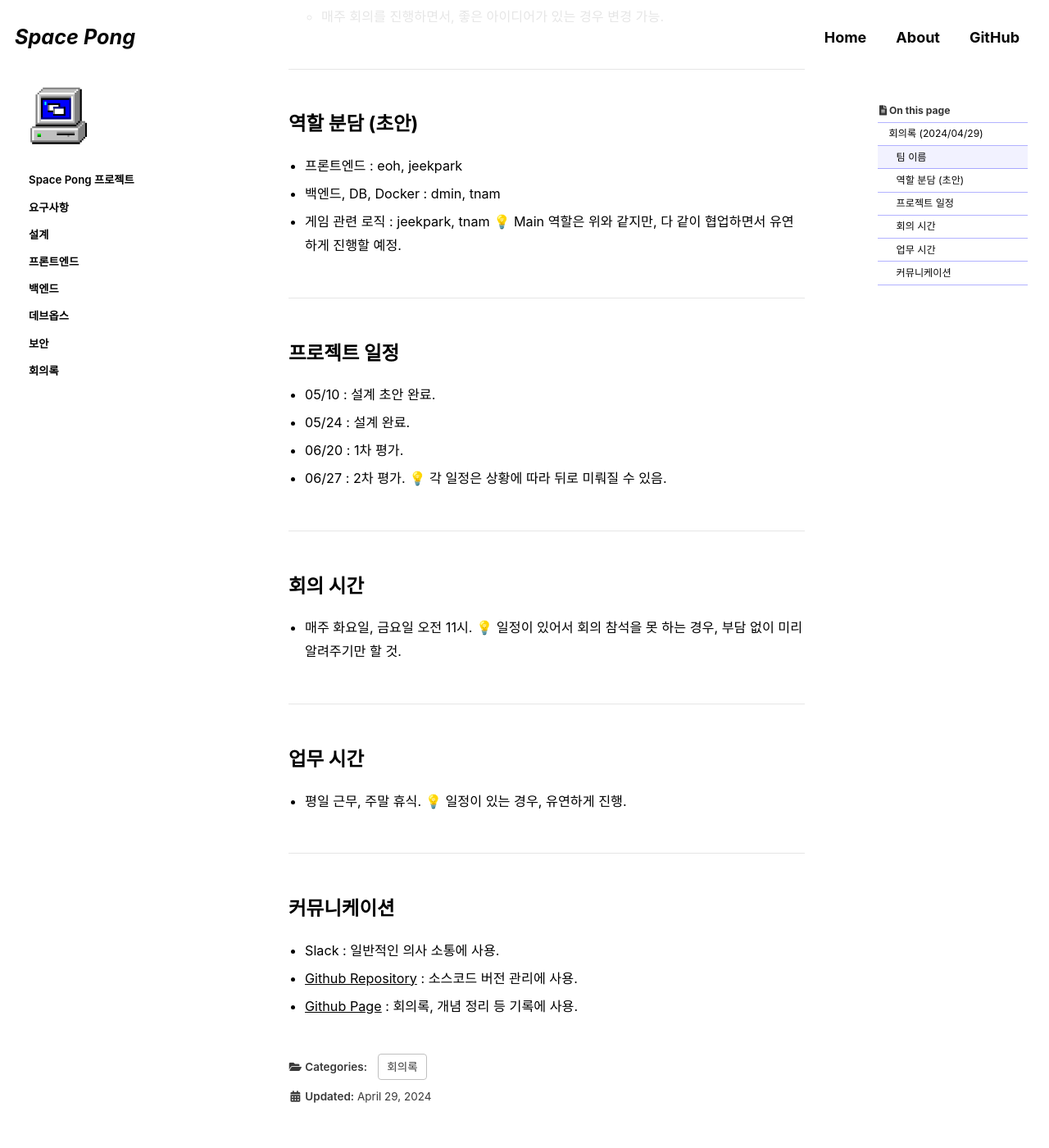
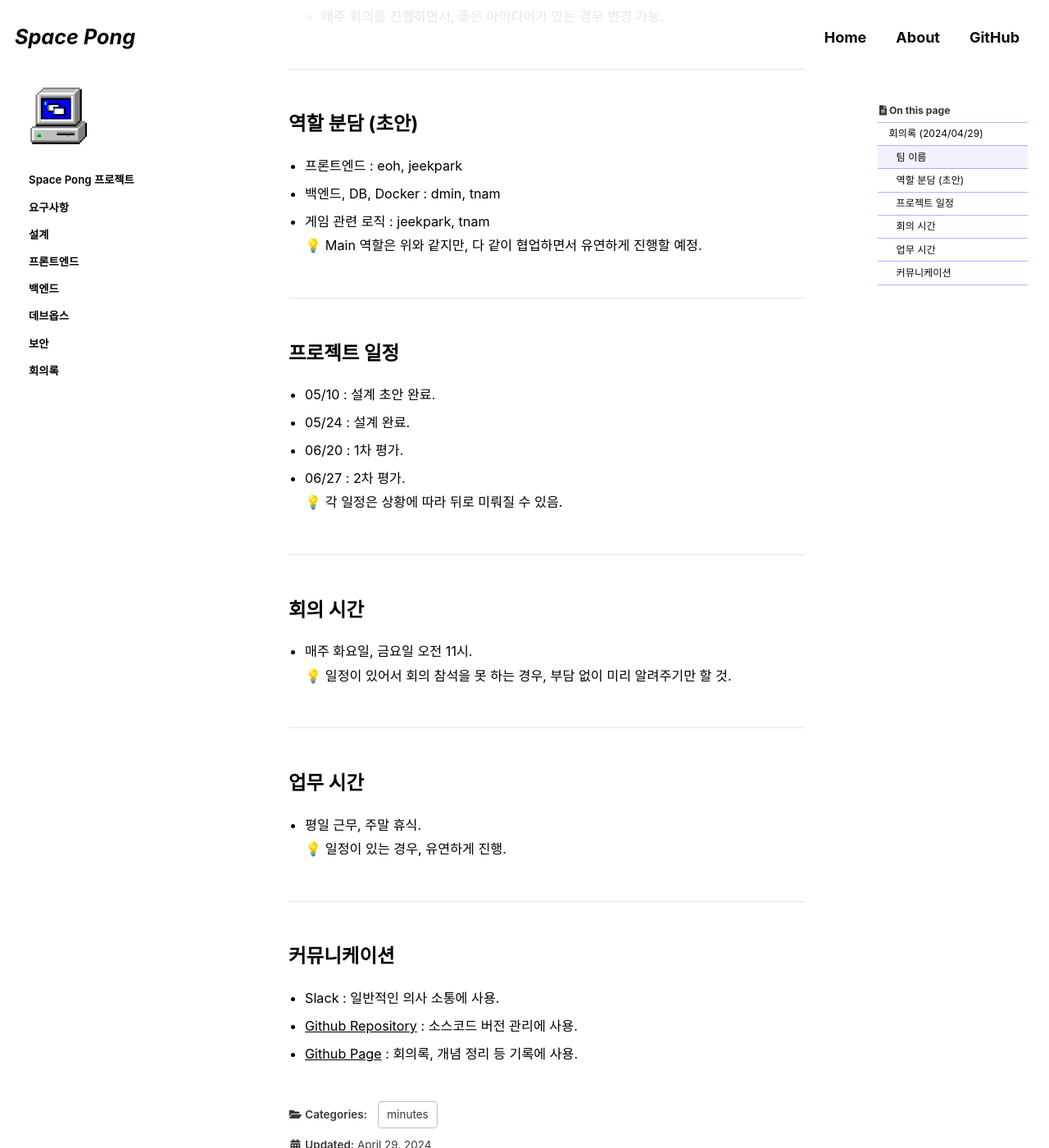
Before and after one commit to space-pong/space-pong.github.io, a Jekyll site: the page built from _posts/2024-04-29-minutes-240429.md, in a window 1280 px wide and 1400 px high, scrolled down 496 px. Shown: the whole window at 82% size. Built offline with Jekyll 4.4.1, drawn with Linux system fonts in a browser that asks for light colours; cached includes are drawn as plain includes; some web fonts are replaced; comment, search, counter and statistics services are not loaded.

Commit message:
Modify: 개행 추가

```diff
--- a/_posts/2024-04-29-minutes-240429.md
+++ b/_posts/2024-04-29-minutes-240429.md
@@ -3,7 +3,7 @@ title: "Space Pong 프로젝트 킥스타트 - 1"
 excerpt: "프로젝트의 역할 분담, 일정, 주요 커뮤니케이션 채널을 논의함."
 
 categories:
-  - 회의록
+  - minutes
 
 permalink: /categories/minutes/240429/
 
```
